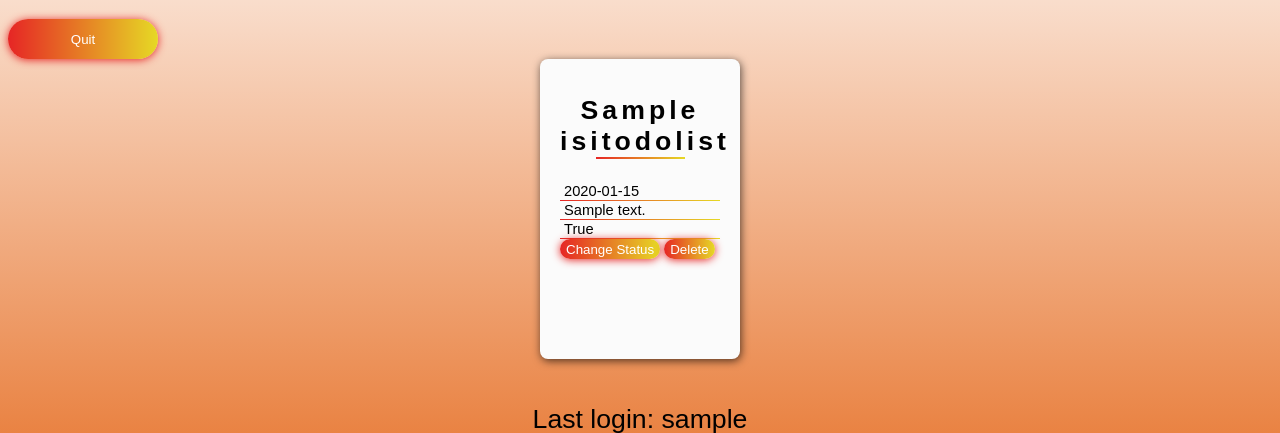
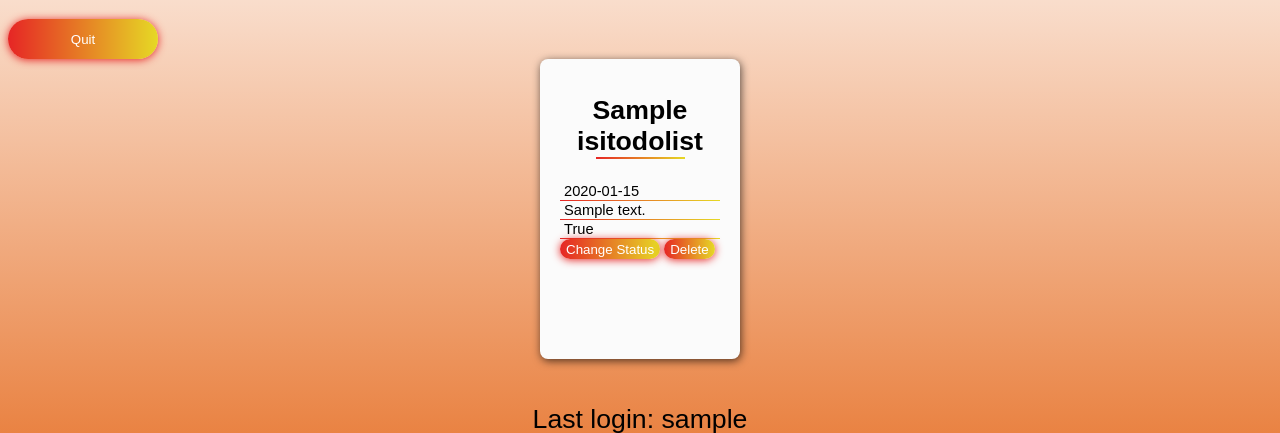
Before and after one commit to hikamfajduani/Repo-Hikam-Tugas1, a Django app: template todolist/templates/todolist.html in a window 1280 px wide. Shown: the part 162-595 px from the top of the page. Run offline with Django 4.2, Linux system fonts and the light colour scheme; tables that the repository leaves empty hold one stand-in row (values such as "Sample post"); the template is opened without the code that fills it: values that come from a table or form of the project are taken from there, most other values are stand-ins (such as "Sample title", 1, 10 or a date in 2020).

Commit message:
menambahkan file terbaru

```diff
--- a/todolist/templates/login.html
+++ b/todolist/templates/login.html
@@ -20,6 +20,7 @@
     height: 410px;
     margin: 6rem auto 8.1rem auto;
     width: 329px;
+
     }
     #card-content {
     padding: 12px 44px;
@@ -30,6 +31,7 @@
     padding-bottom: 23px;
     padding-top: 13px;
     text-align: center;
+    word-wrap: break-word;
     }
     #signup {
     color: #e62525;
--- a/todolist/templates/todolist.html
+++ b/todolist/templates/todolist.html
@@ -45,10 +45,13 @@
     #card-title {
     font-family: "Raleway Thin", sans-serif;
     font-size: 10pt;
-    letter-spacing: 4px;
     padding-bottom: 23px;
     padding-top: 13px;
     text-align: center;
+    overflow-wrap: anywhere;
+    word-wrap: break-word;
+    word-break: normal;
+    hyphens: auto;
     }
     #signup {
     color: #e62525;
```
